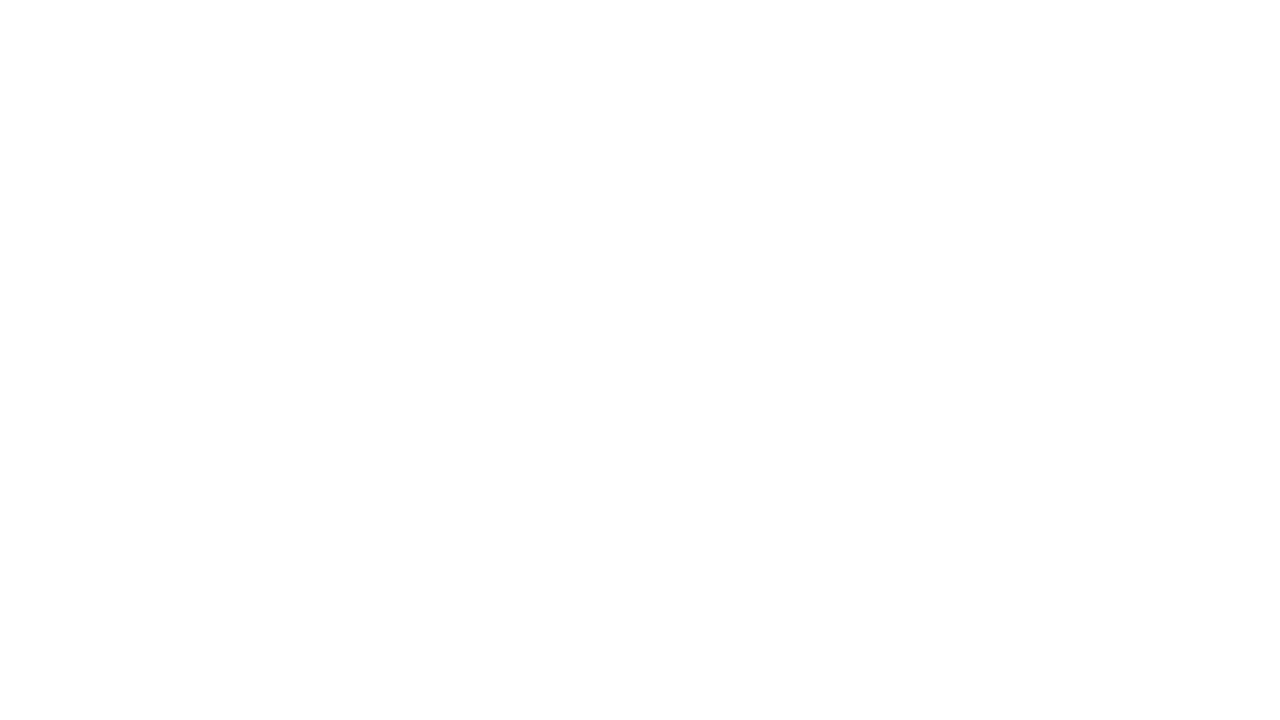
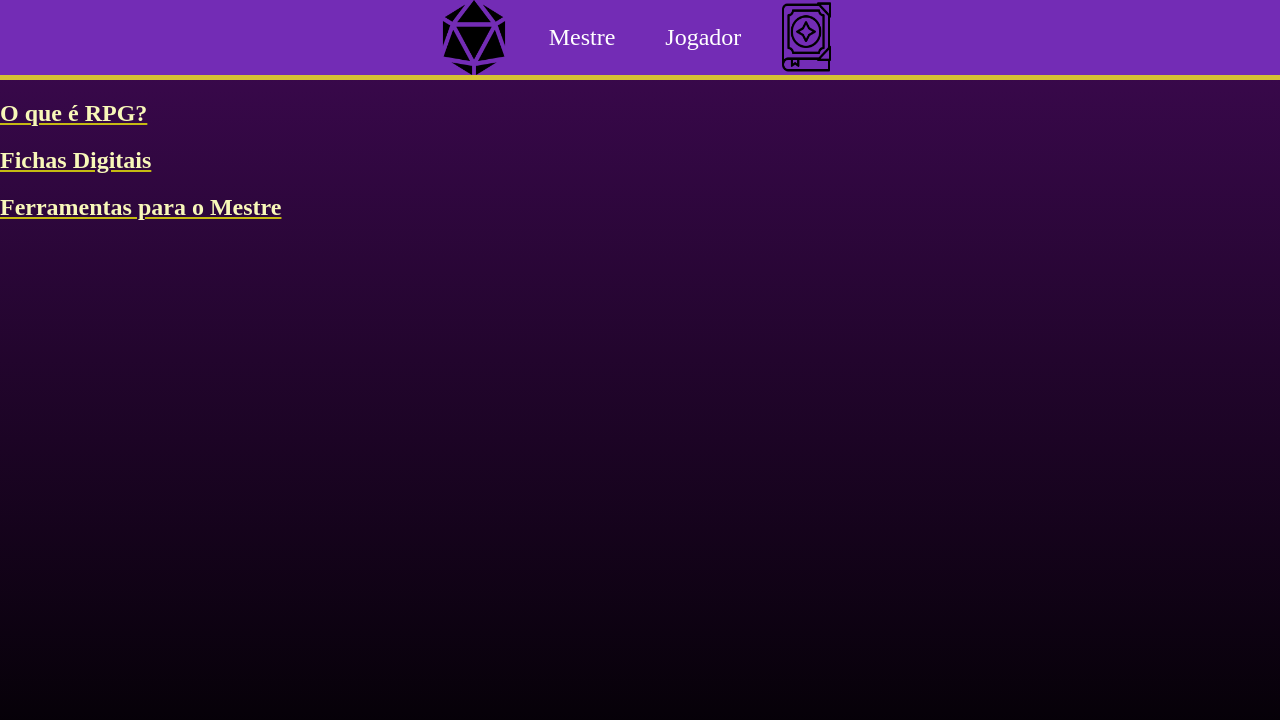
Before and after one commit to QueijoRalado/JavaScript-1, a website: page Site_RPG/index.html in a window 1280 px wide. Drawn offline with Linux system fonts and the light colour scheme.

Commit message:
primeiras etapas

```diff
--- a/Site_RPG/index.html
+++ b/Site_RPG/index.html
@@ -3,9 +3,22 @@
 <head>
     <meta charset="UTF-8">
     <meta name="viewport" content="width=device-width, initial-scale=1.0">
+    <link rel="stylesheet" href="mobile.css">
     <title>Criador de RPG</title>
 </head>
 <body>
-
+    <nav>
+        <img src="d20bonito.png" alt="logo" class="dado20">
+        <ul>
+            <li>Mestre</li>
+            <li>Jogador</li>
+        </ul>
+        <img class="grimoriobonito" src="grimoriobonito.png" alt="">
+    </nav>
+    <main>
+        <h2>O que é RPG?</h2>
+        <h2>Fichas Digitais</h2>
+        <h2>Ferramentas para o Mestre</h2>
+    </main>
 </body>
 </html>
--- /dev/null
+++ b/Site_RPG/mobile.css
@@ -0,0 +1,37 @@
+body{
+    background: linear-gradient(to bottom, #3E0952, #000000);
+    background-repeat: no-repeat;
+    height: 100%;
+    margin: 0;
+}
+html{
+    height: 100%;
+}
+nav{
+    display: flex;
+    flex-wrap: wrap;
+    justify-content: center;
+    background-color: rgb(115, 44, 181);
+    border-bottom: 5px rgba(255, 255, 0, 0.708) solid;
+    color: white;
+}
+ul{
+    display: flex;
+    list-style: none;
+    justify-content: space-evenly;
+    gap: 50px;
+    font-size: x-large;
+}
+.dado20{
+    width: 70px;
+
+}
+.grimoriobonito{
+    width: 70px;
+    margin-left: 30px;
+}
+main{
+    color: rgb(248, 248, 185);
+    text-decoration: underline rgba(255, 255, 0, 0.722);
+
+}
```
Also changed, not shown: aula_7/exercicio_01.html (added, +44 -0 lines), Site_RPG/d20bonito.png (added), Site_RPG/grimoriobonito.png (added).
